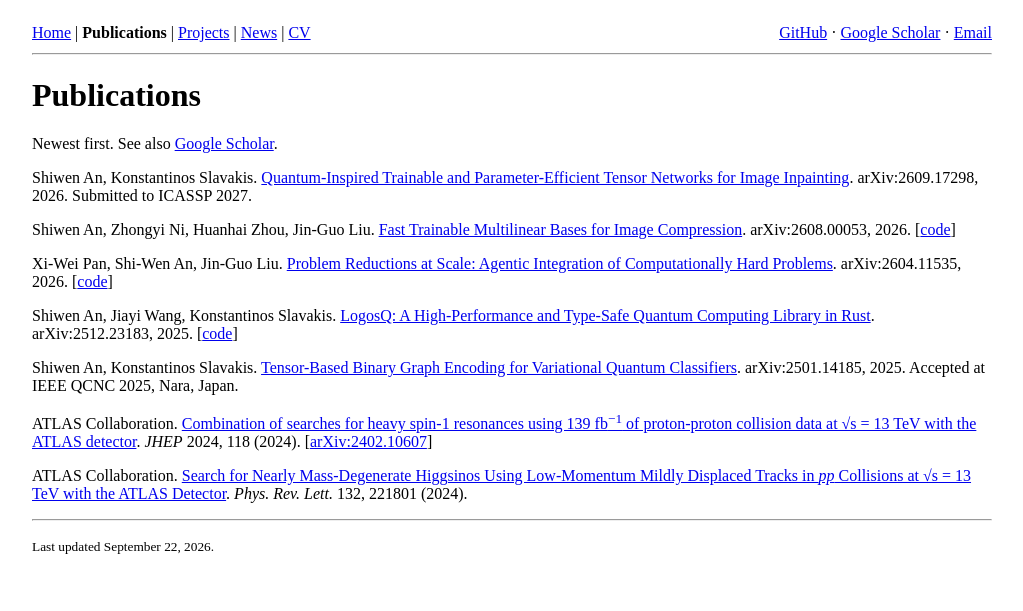
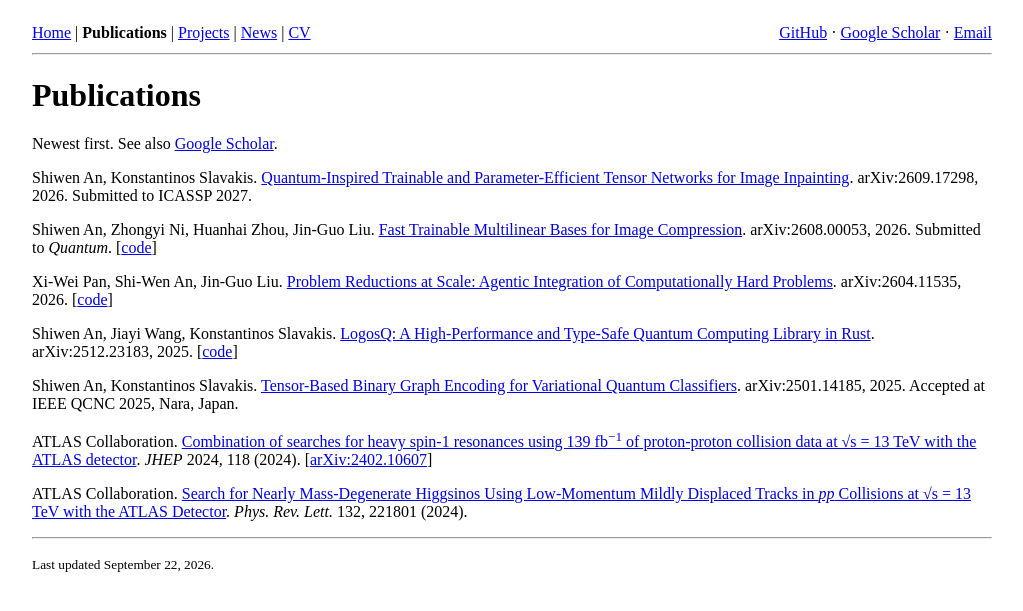
Before and after one commit to zazabap/zazabap.github.io, a Jekyll site: the page built from publications.md, in a window 1280 px wide. Shown: the top 611 px of the page, without its empty margins (128-1151 px from the left). Built offline with Jekyll 4.4.1, drawn with Linux system fonts in a browser that asks for light colours.

Commit message:
feat: Condense resume projects and complete its publication list
Cut the resume's Projects section from eight entries to the four
open-source libraries (pdft, problem-reductions, LogosQ,
ManifoldsGPU.jl), each citing its arXiv ID instead of restating the
paper. Fold the dropped RIKEN and ATLAS project details into the
matching Experience lines.

Rewrite Publications as two-line entries with authors, a linked
arXiv ID or DOI, and code links. Add arXiv:2604.11535 (Problem
Reductions at Scale), replace the LogosQ TechRxiv placeholder with
arXiv:2512.23183, and note that arXiv:2608.00053 is submitted to
Quantum, on the site's publication list as well.

The shorter content lets the page margins return to a uniform
0.75in; the PDF still fits two pages.

Co-Authored-By: Claude Fable 5.1 <noreply@anthropic.com>

```diff
--- a/publications.md
+++ b/publications.md
@@ -11,7 +11,7 @@ arXiv:2609.17298, 2026. Submitted to ICASSP 2027.
 
 Shiwen An, Zhongyi Ni, Huanhai Zhou, Jin-Guo Liu.
 [Fast Trainable Multilinear Bases for Image Compression](https://arxiv.org/abs/2608.00053).
-arXiv:2608.00053, 2026.
+arXiv:2608.00053, 2026. Submitted to *Quantum*.
 \[[code](https://github.com/zazabap/pdft)\]
 
 Xi-Wei Pan, Shi-Wen An, Jin-Guo Liu.
```
Also changed, not shown: 2 other files.
